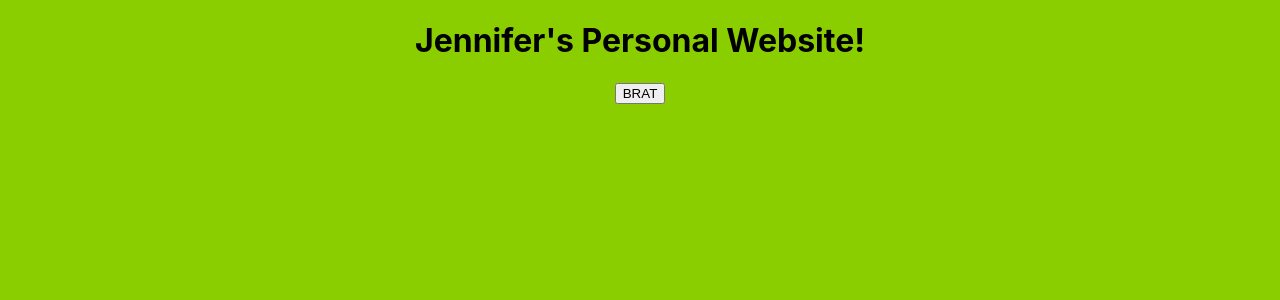
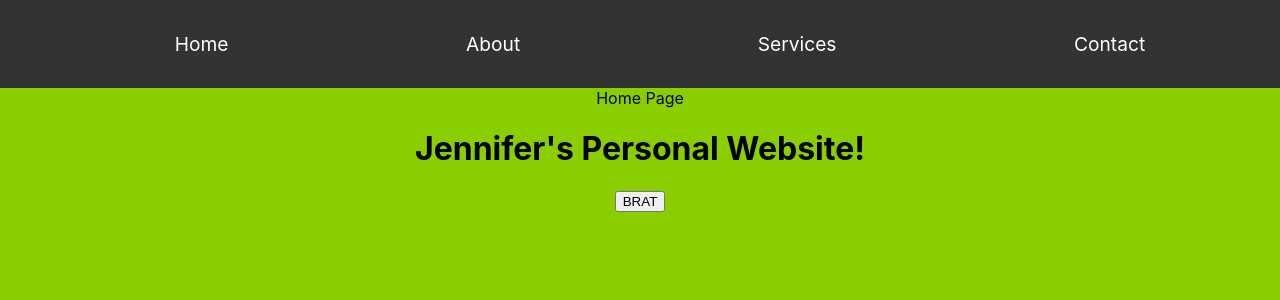
Before and after one commit to jennifer-rayman/jennifer-rayman.github.io, a React (Create React App) app: page / in a window 1280 px wide. Shown: the top 300 px of the page. Built offline with nearby package versions, Linux system fonts and the light colour scheme.

Commit message:
Nav bar added

```diff
--- a/package.json
+++ b/package.json
@@ -8,6 +8,7 @@
     "@testing-library/user-event": "^13.5.0",
     "react": "^18.3.1",
     "react-dom": "^18.3.1",
+    "react-router-dom": "^6.26.1",
     "react-scripts": "5.0.1",
     "web-vitals": "^2.1.4"
   },
--- a/src/App.jsx
+++ b/src/App.jsx
@@ -1,14 +1,31 @@
 import './App.css';
+import Navigation from './components/Navigation';
+import { BrowserRouter as Router, Route, Routes } from 'react-router-dom';
 
 function App() {
   return (
     <div className="App">
+      <Router>
+      <Navigation />
+      <Routes>
+        <Route path="/" element={<Home />} />
+        <Route path="/about" element={<About />} />
+        <Route path="/services" element={<Services />} />
+        <Route path="/contact" element={<Contact />} />
+      </Routes>
+    </Router>
       <h1>Jennifer's Personal Website!</h1>
       <button>BRAT</button>
 
 
     </div>
   );
+
+
 }
+const Home = () => <div>Home Page</div>;
+const About = () => <div>About Page</div>;
+const Services = () => <div>Services Page</div>;
+const Contact = () => <div>Contact Page</div>;
 
 export default App;
--- /dev/null
+++ b/src/CSS/Navigation.css
@@ -0,0 +1,20 @@
+.navbar {
+    background-color: #333;
+    padding: 1rem;
+  }
+
+  .nav-links {
+    list-style: none;
+    display: flex;
+    justify-content: space-around;
+  }
+
+  .nav-item {
+    color: white;
+    text-decoration: none;
+    font-size: 1.2rem;
+  }
+
+  .nav-item:hover {
+    color: #ddd;
+  }
--- /dev/null
+++ b/src/components/Navigation.jsx
@@ -0,0 +1,26 @@
+import React from 'react';
+import { Link } from 'react-router-dom';
+import '../CSS/Navigation.css';
+
+const Navigation = () => {
+  return (
+    <nav className="navbar">
+      <ul className="nav-links">
+        <li>
+          <Link to="/" className="nav-item">Home</Link>
+        </li>
+        <li>
+          <Link to="/about" className="nav-item">About</Link>
+        </li>
+        <li>
+          <Link to="/services" className="nav-item">Services</Link>
+        </li>
+        <li>
+          <Link to="/contact" className="nav-item">Contact</Link>
+        </li>
+      </ul>
+    </nav>
+  );
+};
+
+export default Navigation;
```
Also changed, not shown: 13 other files (tests, documents, lock files or other folders).
